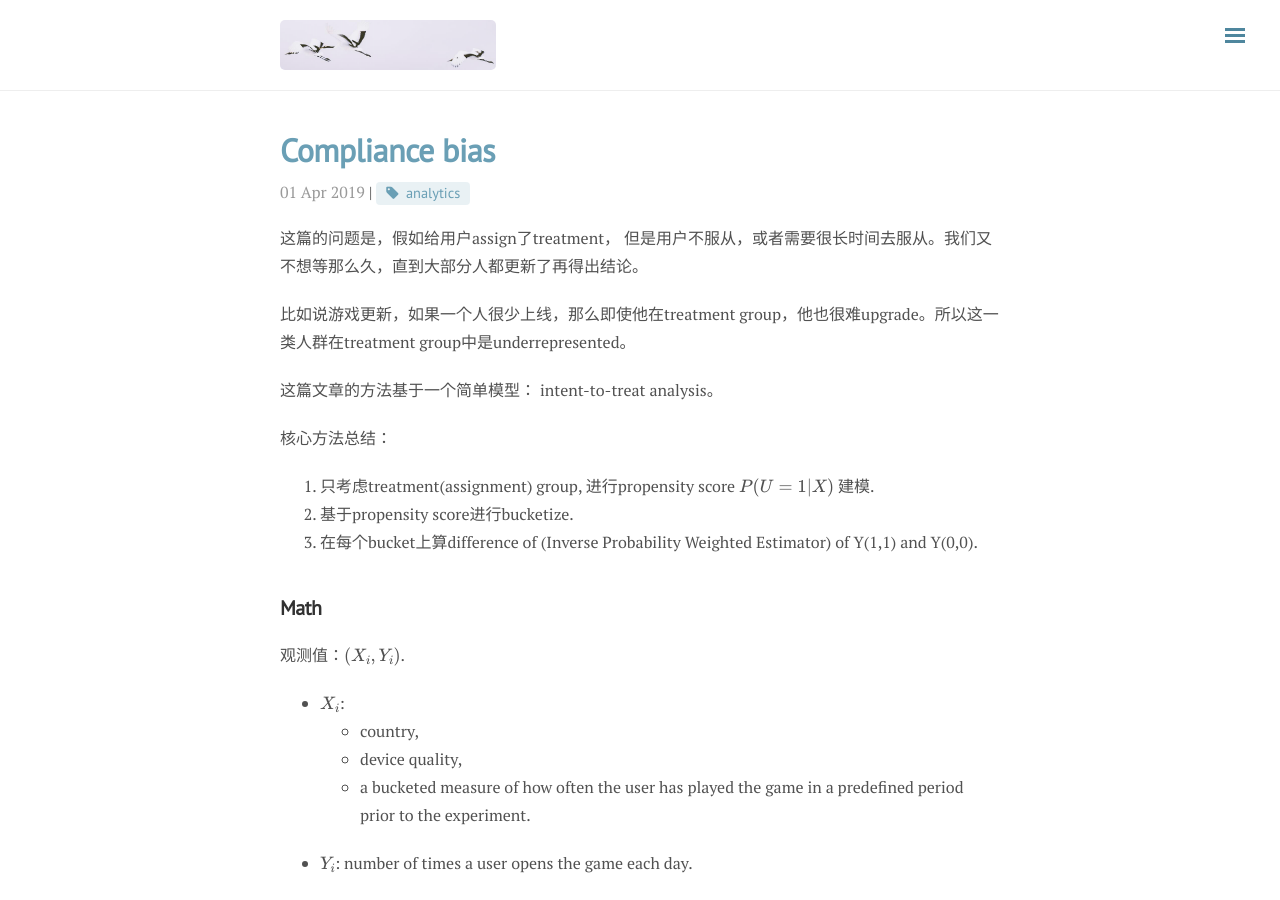
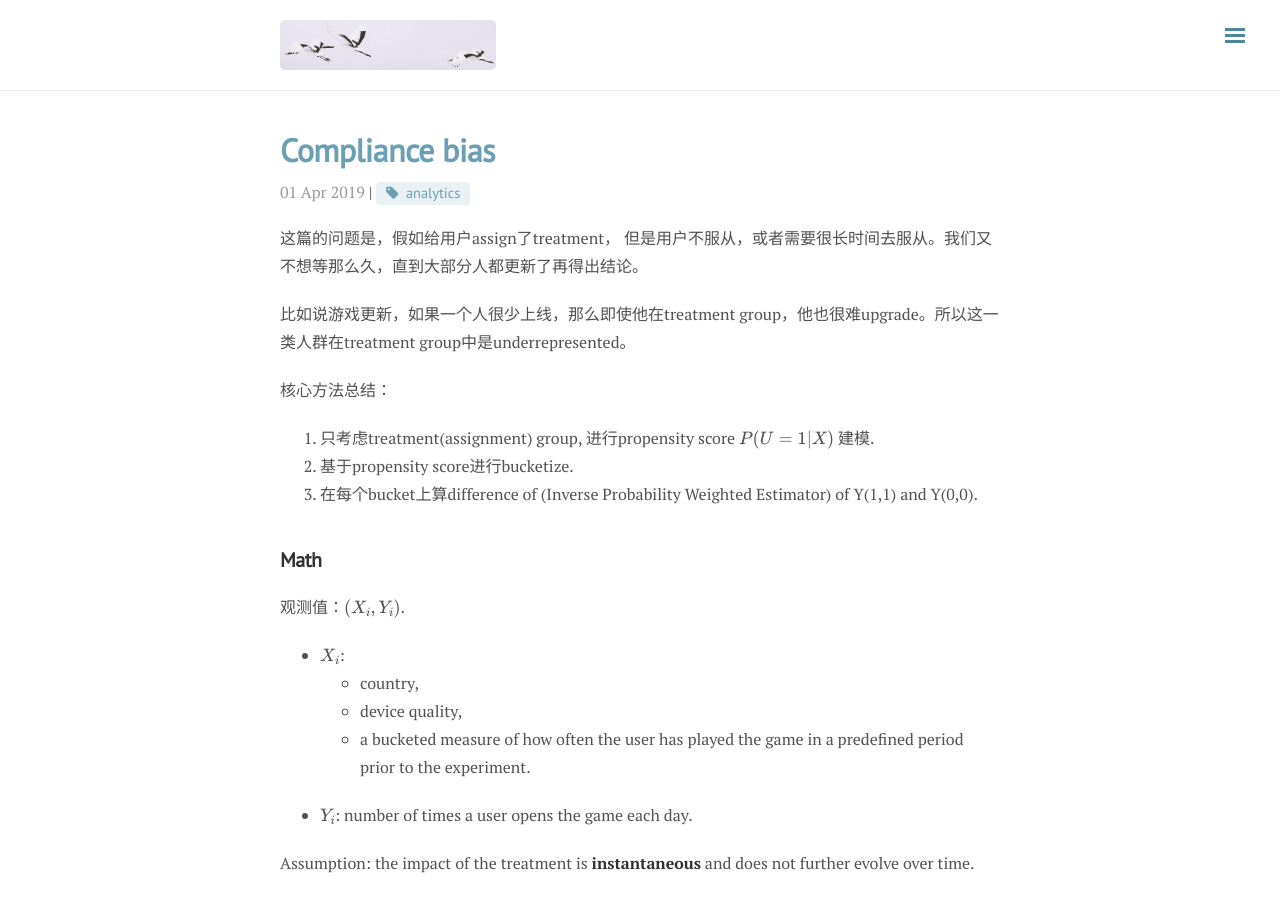
Before and after one commit to ylyy93/my_blog, a Jekyll site: the page built from _posts/2019-03-31-compliance-bias.md, in a window 1280 px wide and 900 px high. Built offline with Jekyll 4.4.1, drawn with Linux system fonts in a browser that asks for light colours; nearby versions of some CDN libraries; formulas are drawn with MathJax 3; comment, search, counter and statistics services are not loaded.

Commit message:
rebuilding site Sun Mar 31 20:18:24 MDT 2019

```diff
--- a/_posts/2019-03-31-compliance-bias.md
+++ b/_posts/2019-03-31-compliance-bias.md
@@ -9,9 +9,6 @@ tags: [analytics]
 这篇的问题是，假如给用户assign了treatment， 但是用户不服从，或者需要很长时间去服从。我们又不想等那么久，直到大部分人都更新了再得出结论。
 
 比如说游戏更新，如果一个人很少上线，那么即使他在treatment group，他也很难upgrade。所以这一类人群在treatment group中是underrepresented。
-
-这篇文章的方法基于一个简单模型：
-intent-to-treat analysis。
 
 核心方法总结：
 1. 只考虑treatment(assignment) group, 进行propensity score
```
